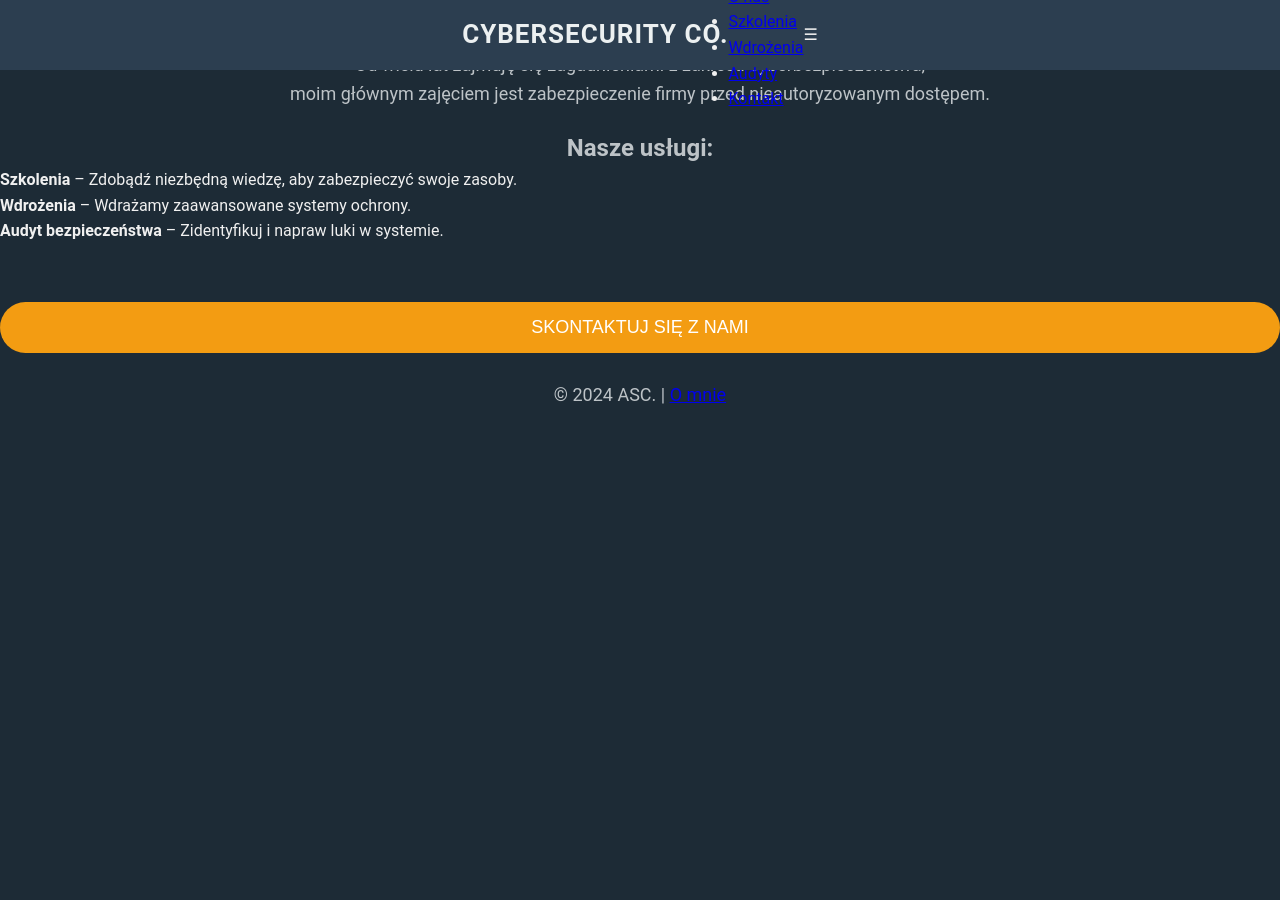
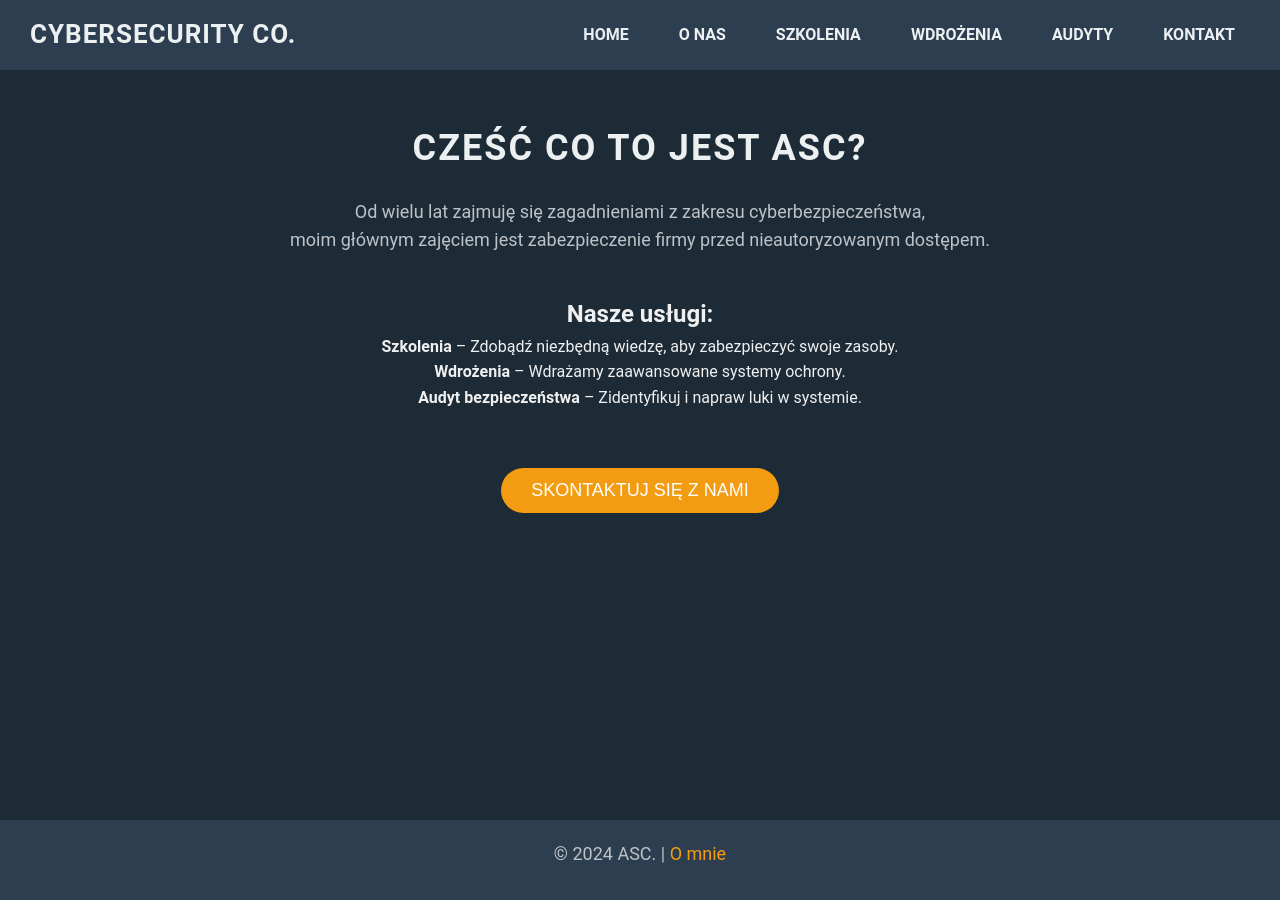
Before and after one commit to dadmins1984/Web, a Jekyll site: the page built from index.md, in a window 1280 px wide. Built offline with Jekyll 4.4.1, drawn with Linux system fonts in a browser that asks for light colours.

Commit message:
fadssadsfa

```diff
--- a/assets/css/style.css
+++ b/assets/css/style.css
@@ -20,83 +20,140 @@ body {
 /* Nagłówek strony */
 header {
     display: flex;
-    justify-content: center;
+    justify-content: space-between;
     align-items: center;
-    padding: 20px;
+    padding: 10px 30px; /* Zwiększony padding */
     background-color: #2c3e50; /* Ciemniejszy odcień granatu */
     position: fixed;
     top: 0;
     left: 0;
     right: 0;
     z-index: 10;
-    height: 70px;
+    height: 70px; /* Wysokość nagłówka */
 }
 
-header h1 {
+/* Logo */
+header .logo h1 {
     font-size: 26px;
     color: #ecf0f1;
     font-weight: 700;
     text-transform: uppercase;
     letter-spacing: 1px;
     margin: 0;
+    text-align: center;
+    flex-grow: 1;
 }
 
-/* Kontener główny */
-.container {
+/* Nawigacja */
+nav {
+    display: flex;
+}
+
+nav ul {
+    display: flex;
+    list-style: none;
+}
+
+nav ul li {
+    margin-left: 20px;
+    display: block;
+}
+
+nav ul li a {
+    display: block; /* Umożliwia kliknięcie w całym obszarze elementu */
+    padding: 10px 15px; /* Zwiększony obszar klikalny */
+    color: #ecf0f1;
+    text-decoration: none;
+    font-size: 16px;
+    font-weight: bold;
+    text-transform: uppercase;
+    transition: color 0.3s ease, background-color 0.3s ease;
+}
+
+nav ul li a:hover {
+    color: #f39c12;
+    background-color: rgba(255, 255, 255, 0.1); /* Dodanie lekkiego tła przy hoverze */
+}
+
+/* Styl dla hamburgera (mobilne) */
+.hamburger {
+    display: none;
+    font-size: 30px;
+    color: #ecf0f1;
+    cursor: pointer;
+}
+
+/* Menu rozwijane dla urządzeń mobilnych */
+@media (max-width: 768px) {
+    nav {
+        display: none;
+    }
+
+    .hamburger {
+        display: block;
+    }
+
+    nav.active {
+        display: block;
+    }
+
+    nav ul {
+        flex-direction: column;
+        background-color: #34495e; /* Tło menu */
+        position: absolute;
+        top: 60px;
+        left: 0;
+        right: 0;
+        padding: 20px;
+        z-index: 5;
+    }
+
+    nav ul li {
+        margin: 10px 0;
+    }
+
+    nav ul li a {
+        font-size: 18px;
+        color: #ecf0f1;
+    }
+
+    nav ul li a:hover {
+        color: #f39c12;
+    }
+}
+
+/* Sekcje treści */
+main {
+    text-align: center;
+    padding-top: 120px;
+}
+
+main .content-container {
     max-width: 1000px;
     width: 100%;
-    margin: 120px auto 0 auto; /* Wyśrodkowanie i uwzględnienie paddingu nagłówka */
     padding: 40px;
     background-color: #34495e; /* Ciemniejszy odcień szarości */
     border-radius: 10px;
     box-shadow: 0 10px 30px rgba(0, 0, 0, 0.1);
-    color: #ecf0f1;
 }
 
-/* Stylizacja tekstu */
-p, h2 {
-    text-align: center;
+h1 {
+    font-size: 36px;
+    color: #ecf0f1;
+    margin-bottom: 20px;
+    font-weight: 600;
+    text-transform: uppercase;
+    letter-spacing: 2px;
+}
+
+p {
     font-size: 18px;
     color: #bdc3c7;
+    margin-bottom: 40px;
+    line-height: 1.6;
 }
 
-h2 {
-    font-size: 24px;
-    margin-top: 20px;
-}
-
-/* Formularz */
-form {
-    display: flex;
-    flex-direction: column;
-    gap: 20px;
-    margin-bottom: 40px;
-}
-
-/* Pola formularza */
-label {
-    font-size: 18px;
-    color: #ecf0f1;
-    font-weight: 600;
-    text-align: left;
-}
-
-.form-input {
-    padding: 12px;
-    font-size: 16px;
-    color: #34495e;
-    border: 1px solid #bdc3c7;
-    border-radius: 5px;
-    background-color: #ecf0f1;
-    transition: border-color 0.3s ease;
-}
-
-.form-input:focus {
-    border-color: #f39c12; /* Zmiana koloru obramowania przy focus */
-    outline: none;
-}
-
-/* Przycisk formularza */
+/* Przycisk CTA */
 button {
     background-color: #f39c12;
     color: #ffffff;
@@ -107,53 +164,88 @@ button {
     cursor: pointer;
     text-transform: uppercase;
     transition: background-color 0.3s ease;
-    width: 100%; /* Przycisk wypełnia całą szerokość formularza */
 }
 
 button:hover {
     background-color: #e67e22;
 }
 
-/* Kalendarz Google */
-iframe {
+/* Stopka */
+footer {
+    background-color: #2c3e50;
+    color: #ecf0f1;
+    text-align: center;
+    padding: 15px 0;
+    font-size: 14px;
+    margin-top: auto;
     width: 100%;
-    max-width: 800px;
-    height: 600px;
-    border: none;
-    margin-top: 40px;
+    box-sizing: border-box;
+    display: flex;
+    justify-content: center;
+    align-items: center;
+    height: 80px;
 }
 
-/* Responsywność */
-@media (max-width: 768px) {
-    /* Nagłówek */
-    header h1 {
-        font-size: 22px;
+footer a {
+    color: #f39c12;
+    text-decoration: none;
 }
 
-    /* Kontener formularza */
-    .container {
-        padding: 20px;
-        margin-top: 100px; /* Dostosowanie marginesu do mniejszych ekranów */
+footer a:hover {
+    text-decoration: underline;
 }
 
-    /* Pola formularza */
-    .form-input {
-        font-size: 14px;
-        padding: 10px;
+/* Zmiany dla urządzeń mobilnych */
+@media (max-width: 768px) {
+    footer {
+        padding: 10px 0;
+        font-size: 12px;
+        height: auto;
     }
 
     button {
+        margin-top: 20px;
         font-size: 16px;
-        padding: 12px 0;
+        width: 100%;
+    }
 }
 
-    iframe {
-        max-width: 100%;
-        height: 400px;
+/* Style sekcji dla podstron */
+section {
+    margin-top: 100px;
+    padding: 50px 0;
+    background: #1d2b36;
+    color: #ecf0f1;
 }
 
-    /* Zmniejszenie wielkości nagłówków */
-    h2 {
-        font-size: 22px;
+section h2 {
+    font-size: 36px;
+    font-weight: 700;
+    margin-bottom: 30px;
+    text-transform: uppercase;
+    letter-spacing: 1px;
 }
+
+section p {
+    font-size: 18px;
+    line-height: 1.6;
+    max-width: 900px;
+    margin: 0 auto;
+    color: #bdc3c7;
 }
+
+/* Kolory przycisków */
+button {
+    background-color: #f39c12;
+    color: white;
+    font-size: 18px;
+    padding: 12px 30px;
+    border: none;
+    border-radius: 25px;
+    cursor: pointer;
+    transition: all 0.3s ease;
+}
+
+button:hover {
+    background-color: #e67e22;
+}
```
Lines whose indentation alone changed are shown as unchanged.
